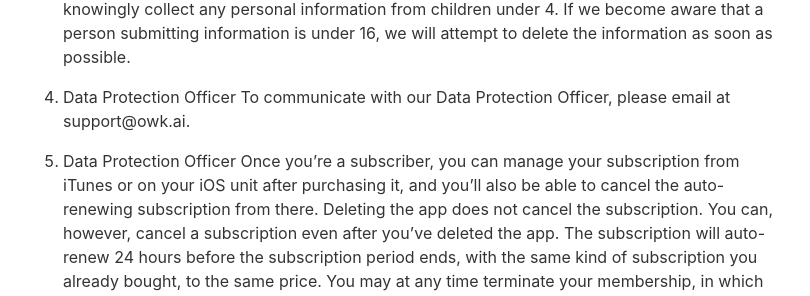
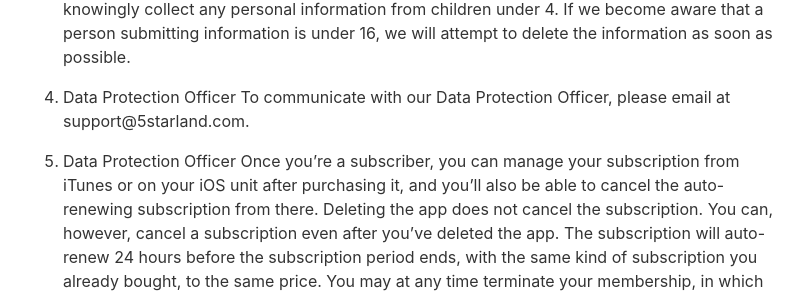
Before and after one commit to owkai/suno-website, a Jekyll site: the page built from _pages/privacypolicy.md, in a window 1280 px wide and 900 px high, scrolled down 2382 px. Shown: the part 337-633 px from the top of the window, without its empty margins (234-1044 px from the left). Built offline with Jekyll 4.4.1, drawn with Linux system fonts in a browser that asks for light colours; nearby versions of some CDN libraries.

Commit message:
修改 邮箱

```diff
--- a/_pages/privacypolicy.md
+++ b/_pages/privacypolicy.md
@@ -70,7 +70,7 @@ We retain personal for as long as necessary to fulfill a business purpose or com
 Our Apps are not intended for users under the age of 4, and we do not knowingly collect any personal information from children under 4. If we become aware that a person submitting information is under 16, we will attempt to delete the information as soon as possible.
 
 8. Data Protection Officer
-To communicate with our Data Protection Officer, please email at support@owk.ai.
+To communicate with our Data Protection Officer, please email at support@5starland.com.
 
 9. Data Protection Officer
 Once you're a subscriber, you can manage your subscription from iTunes or on your iOS unit after purchasing it, and you'll also be able to cancel the auto-renewing subscription from there. Deleting the app does not cancel the subscription. You can, however, cancel a subscription even after you've deleted the app. The subscription will auto-renew 24 hours before the subscription period ends, with the same kind of subscription you already bought, to the same price.
```
